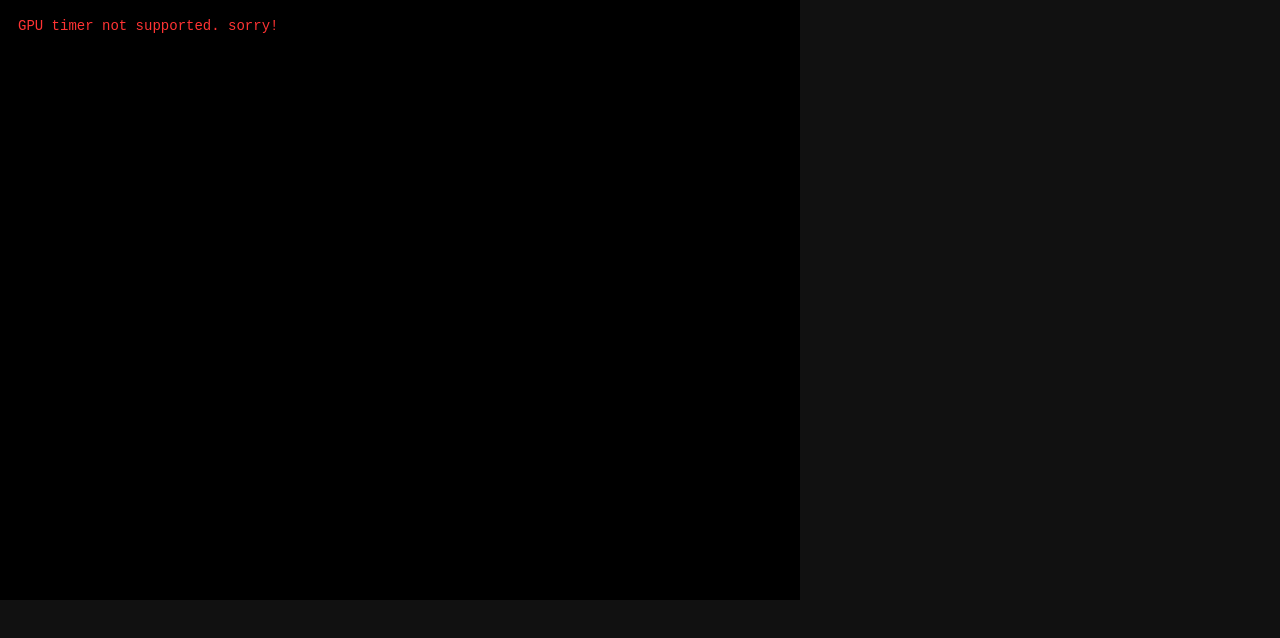
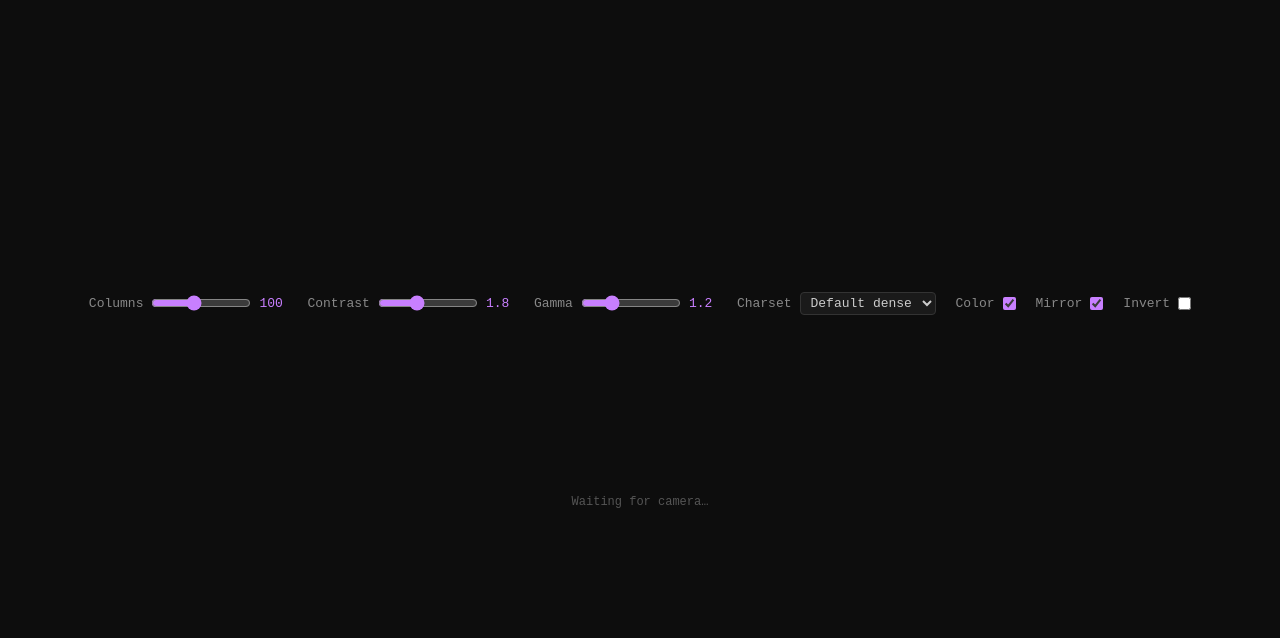
Before and after one commit to wangQuinn/ASCIIWebShader, a website built with Vite: page vanilla/index.html in a window 1280 px wide. Built offline with nearby package versions, Linux system fonts and the light colour scheme; no server answers; animation ran at ten frames a second.

Commit message:
basic functionalities working

```diff
--- a/vanilla/index.html
+++ b/vanilla/index.html
@@ -1,34 +1,118 @@
-<!doctype html>
+<!DOCTYPE html>
 <html lang="en">
 <head>
-    <meta charset="UTF-8" />
+<meta charset="UTF-8">
+<title>ASCII Webcam</title>
 <style>
-      body { margin: 0; background: #111;}
-      canvas {display: block;}
+  * { margin: 0; padding: 0; box-sizing: border-box; }
+
+  body {
+    background: #0d0d0d;
+    display: flex;
+    flex-direction: column;
+    align-items: center;
+    justify-content: center;
+    min-height: 100vh;
+    font-family: monospace;
+    color: #ccc;
+  }
+
+  #controls {
+    display: flex;
+    gap: 20px;
+    flex-wrap: wrap;
+    margin-bottom: 16px;
+    align-items: center;
+    font-size: 13px;
+  }
+
+  .ctrl-group {
+    display: flex;
+    align-items: center;
+    gap: 8px;
+  }
+
+  label { color: #888; }
+
+  input[type=range] {
+    width: 100px;
+    accent-color: #c87fff;
+  }
+
+  select, input[type=checkbox] {
+    accent-color: #c87fff;
+    background: #1a1a1a;
+    color: #ccc;
+    border: 1px solid #333;
+    border-radius: 4px;
+    padding: 2px 6px;
+    font-family: monospace;
+    font-size: 13px;
+  }
+
+  #val-cols, #val-contrast, #val-gamma { color: #c87fff; min-width: 28px; }
+
+  #ascii-canvas {
+    display: block;
+    image-rendering: pixelated;
+  }
+
+  #hidden-canvas { display: none; }
+
+  #status {
+    margin-top: 14px;
+    font-size: 12px;
+    color: #555;
+  }
 </style>
+
+<script src = "src/main.js" defer> </script>
 </head>
+
 <body>
-    <div style = "position: relative; display: inline-block;">
-    <canvas id = "canvas" width = "800" height = "600"></canvas>
-    <script type = "module" src = "/src/main.js"></script>
-    <!-- GPU Performance Stats Overlay-->
-     <div id = "gpu-stats" style = "
-      position :absolute;
-      top: 10px;
-      left: 10px;
-      background: rgba(0, 0, 0, 1);
-      color: #7881e5;
-      font-family: monospace;
-      font-size: 14px;
-      padding: 8px;
-      border-radius: 2px;
-      pointer-events: none;
-      z-index: 10;">
-      Initalizing GPU Timer...
+
+<div id="controls">
+  <div class="ctrl-group">
+    <label>Columns</label>
+    <input type="range" id="cols" min="30" max="200" value="100">
+    <span id="val-cols">100</span>
+  </div>
+  <div class="ctrl-group">
+    <label>Contrast</label>
+    <input type="range" id="contrast" min="0.5" max="4" step="0.1" value="1.8">
+    <span id="val-contrast">1.8</span>
+  </div>
+  <div class="ctrl-group">
+    <label>Gamma</label>
+    <input type="range" id="gamma" min="0.5" max="3" step="0.1" value="1.2">
+    <span id="val-gamma">1.2</span>
+  </div>
+  <div class="ctrl-group">
+    <label>Charset</label>
+    <select id="charset">
+      <option value="default">Default dense</option>
+      <option value="blocks">Blocks</option>
+      <option value="minimal">Minimal</option>
+      <option value="symbols">Symbols</option>
+    </select>
+  </div>
+  <div class="ctrl-group">
+    <label>Color</label>
+    <input type="checkbox" id="color-mode" checked>
+  </div>
+  <div class="ctrl-group">
+    <label>Mirror</label>
+    <input type="checkbox" id="mirror" checked>
+  </div>
+  <div class="ctrl-group">
+    <label>Invert</label>
+    <input type="checkbox" id="invert">
   </div>
 </div>
 
-
+<canvas id="ascii-canvas"></canvas>
+<canvas id="hidden-canvas"></canvas>
+<p id="status">Waiting for camera…</p>
 
 </body>
 </html>
--- a/vanilla/src/main.js
+++ b/vanilla/src/main.js
@@ -1,205 +1,199 @@
-const vertexShaderSource = `#version 300 es
-in vec2 a_position; //input to a vertex shader. will recieve data from a bugger
-out vec2 v_texCoord; //Pass this to fragment shader
-void main(){
-  gl_Position = vec4(a_position, 0.0, 1.0);
-  //map clip space (-1 to 1) to texture space (0 to 1)
-  vec2 texCoord = a_position * 0.5 + 0.5;
-  v_texCoord = vec2(1.0 - texCoord.x, 1.0 - texCoord.y); //flipped so that its similar to what you see irl.
-}
-`;
-const fragmentShaderSource = `#version 300 es
-precision highp float; //fragement shaders don't have a default precision so we need to pick one. highp is a good default. means "high precision".
-in vec2 v_texCoord; //received from vertex shader
-out vec4 outColor;
+const CHARSETS = {
+  default: " .,:;+-?][*#&%@$",        // original dense ramp
+  blocks:  " ░▒▓█",                    // block elements
+  minimal: " .·o0@",                   // very spare
+  symbols: " .-~:;!=|+*#%@$",         // more punctuation variety
+};
 
-uniform float u_time;
-uniform sampler2D u_cameraTexture;
 
-uniform float u_pixelSize; // size of blocks
-void main(){
-  vec2 coord = floor(v_texCoord * u_pixelSize) / u_pixelSize;
-  vec4 color = texture(u_cameraTexture, coord);
-  float gray = dot(color.rgb, vec3(0.299,0.587, 0.114));
-  outColor = vec4(vec3(gray), color.a);
-}`
+// Each entry: [brightnessThreshold (0–1), cssColor]
+// Characters at or below the threshold get that colour.
+const COLOR_PALETTE = [
+  [0.15, "#2a1a4a"],   // very dark –
+  [0.30, "#6a2faf"],   // shadows
+  [0.50, "#c87fff"],   // mid-tones
+  [0.70, "#ff9fe8"],   // brighte
+  [0.85, "#ffcfa0"],   // highlights
+  [1.00, "#ffffff"],   // brightest
+];
 
-const canvas = document.getElementById('canvas');
-const gl = canvas.getContext('webgl2');
+//states
 
-if(!gl){
-  alert('Web GL is not supported in this browser, sorry!');
-  throw new Error('No WebGL2 context');
-}
-gl.clearColor(1,0,0,1) ; //red
-gl.clear(gl.COLOR_BUFFER_BIT);
+let cfg = {
+  columns:   100,
+  contrast:  1.8,
+  gamma:     1.2,
+  charset:   "default",
+  colorMode: true,
+  mirror:    true,
+  invert:    false,
+};
 
-console.log('WebGL2 context created successfully:', gl);
 
-function createShader(gl, type, source){
-  var shader = gl.createShader(type);
-  gl.shaderSource(shader, source);
-  gl.compileShader(shader);
-  var success = gl.getShaderParameter(shader, gl.COMPILE_STATUS);
-  if(success){
-    return shader;
-  }
-  console.log(gl.getShaderInfoLog(shader));
-  gl.deleteShader(shader);
+
+const asciiCanvas = document.getElementById("ascii-canvas");
+const asciiCtx    = asciiCanvas.getContext("2d");
+const status      = document.getElementById("status");
+const hiddenCanvas = document.getElementById("hidden-canvas");
+const hiddenCtx    = hiddenCanvas.getContext("2d");
+
+
+// Measure a single character so we can size the output canvas exactly.
+// Change FONT_SIZE here to scale the whole output up or down.
+const FONT_SIZE = 10; // px
+const FONT_FACE = "Courier New, Courier, monospace";
+
+asciiCtx.font = `${FONT_SIZE}px ${FONT_FACE}`;
+const CHAR_W = asciiCtx.measureText("M").width;   // monospace: all chars same width
+const CHAR_H = FONT_SIZE * 1;                   // line-height multiplier //square
+
+
+
+function bindRange(id, key, valId, parse = parseFloat) {
+  const el  = document.getElementById(id);
+  const val = document.getElementById(valId);
+  el.addEventListener("input", () => {
+    cfg[key] = parse(el.value);
+    val.textContent = el.value;
+  });
 }
 
-function createProgram(gl, vertexShader, fragementShader){
-  var program = gl.createProgram();
-  gl.attachShader(program, vertexShader);
-  gl.attachShader(program, fragementShader);
-  gl.linkProgram(program);
-  var success = gl.getProgramParameter(program, gl.LINK_STATUS);
-  if(success){
-    return program;
+bindRange("cols",     "columns",  "val-cols",     parseInt);
+bindRange("contrast", "contrast", "val-contrast");
+bindRange("gamma",    "gamma",    "val-gamma");
+
+document.getElementById("charset").addEventListener("change", e => {
+  cfg.charset = e.target.value;
+});
+document.getElementById("color-mode").addEventListener("change", e => {
+  cfg.colorMode = e.target.checked;
+});
+document.getElementById("mirror").addEventListener("change", e => {
+  cfg.mirror = e.target.checked;
+});
+document.getElementById("invert").addEventListener("change", e => {
+  cfg.invert = e.target.checked;
+});
+
+// VIDEO
+const video = document.createElement("video");
+video.autoplay = true;
+video.playsInline = true;
+video.muted = true;
+
+navigator.mediaDevices.getUserMedia({ video: true })
+  .then(stream => {
+    video.srcObject = stream;
+    video.play();
+    status.textContent = "Camera active";
+    requestAnimationFrame(render);
+  })
+  .catch(err => {
+    status.textContent = "Camera error: " + err.message;
+  });
+
+//IMAGE PROCESSING
+
+/**
+ * Apply contrast + optional invert to a raw ImageData pixel array.
+ * Returns array of normalised brightness values (0–1) in row-major order.
+ */
+function extractBrightness(imageData, width, height, contrast, gamma, invert) {
+  const data   = imageData.data;
+  const result = new Float32Array(width * height);
+
+  for (let i = 0; i < width * height; i++) {
+    const px = i * 4;
+    const r  = data[px];
+    const g  = data[px + 1];
+    const b  = data[px + 2];
+
+    // Perceptual luminance
+    let grey = (0.299 * r + 0.587 * g + 0.114 * b);
+
+    // Contrast stretch around mid-grey
+    grey = (grey - 128) * contrast + 128;
+    grey = Math.max(0, Math.min(255, grey));
+
+    // Normalise to 0-1
+    let norm = grey / 255;
+
+    // Gamma curve
+    norm = Math.pow(norm, gamma);
+
+    if (invert) norm = 1 - norm;
+
+    result[i] = norm;
   }
-  console.log(gl.getProgramInfoLog(program));
-  gl.deleteProgram(program);
+  return result;
 }
 
-var vertexShader = createShader(gl, gl.VERTEX_SHADER, vertexShaderSource);
-var fragmentShader = createShader(gl, gl.FRAGMENT_SHADER, fragmentShaderSource);
-var program = createProgram(gl, vertexShader, fragmentShader);
+/**
+ * Map a brightness value (0–1) to a CSS colour from COLOR_PALETTE.
+ */
+function brightnessToColor(b) {
+  for (const [thresh, col] of COLOR_PALETTE) {
+    if (b <= thresh) return col;
+  }
+  return COLOR_PALETTE[COLOR_PALETTE.length - 1][1];
+}
 
-console.log(vertexShader);
-console.log(fragmentShader);
-console.log(program);
+// ─── RENDER ─
 
-// end of setting up the vertex and fragment shaders
-
-const positions = new Float32Array([
-  -1,-1,
-    1,-1,
-    -1,1,
-    -1,1,
-    1,-1,
-    1,1,
-]); //two triangles that tile the entire area! clip space -1,1 on both axes
-
-var positionBuffer = gl.createBuffer();
-gl.bindBuffer(gl.ARRAY_BUFFER, positionBuffer);
-gl.bufferData(gl.ARRAY_BUFFER, positions, gl.STATIC_DRAW);
-
-var positionLocation = gl.getAttribLocation(program, 'a_position')
-const vao = gl.createVertexArray(); //vao = Vertex Array Object
-gl.bindVertexArray(vao);
-
-gl.enableVertexAttribArray(positionLocation);
-gl.bindBuffer(gl.ARRAY_BUFFER, positionBuffer);
-gl.vertexAttribPointer(
-  positionLocation,
-  2, //each vertex is 2 components (x,y)
-  gl.FLOAT, //data type
-  false, // don't normalize
-  0, //stride
-  0 // offset.
-);
-
-var timeLocation = gl.getUniformLocation(program, 'u_time');
-//GPU UI overlay, the GPU timer tells you how long it takes for you GPU to run the shaders and get an ouput.
-let currentQuery = null;
-const statsDiv = document.getElementById('gpu-stats');
-const extTimer = gl.getExtension('EXT_disjoint_timer_query_webgl2');
-if (!extTimer) {
-  console.log('GPU Timer extension not supported on this browser/hardware.');
-  statsDiv.innerHTML = "GPU timer not supported. sorry!";
-  statsDiv.style.color = '#ff3333';
-}
-let frameCount = 0;
-
-function render(time){
-
-  //convert millisecond to seconds for the uniform
-  const timeInSeconds = time * 0.001;
-
-  gl.viewport(0,0, canvas.width, canvas.height);
-  gl.clear(gl.COLOR_BUFFER_BIT);
-
-  //update webcamTexture
-  if(video.readyState >= video.HAVE_CURRENT_DATA){
-    gl.bindTexture(gl.TEXTURE_2D, texture);
-    gl.texImage2D(gl.TEXTURE_2D, 0, gl.RGBA, gl.RGBA, gl.UNSIGNED_BYTE, video);
+function render() {
+  if (video.readyState < video.HAVE_CURRENT_DATA) {
+    requestAnimationFrame(render);
+    return;
   }
 
-  //GPU STUFF
-  // Process completed GPU timing queries
-  if (extTimer && currentQuery) {
-    const available = gl.getQueryParameter(currentQuery, gl.QUERY_RESULT_AVAILABLE);
-    const disjoint = gl.getParameter(extTimer.GPU_DISJOINT_EXT);
+  const cols = cfg.columns;
+  const rows = Math.round(cols / 2);
 
-    if (available && !disjoint) {
-      const timeElapsedNanos = gl.getQueryParameter(currentQuery, gl.QUERY_RESULT);
-      const timeElapsedMillis = timeElapsedNanos / 1000000;
+  // Size the hidden sampling canvas to the grid
+  hiddenCanvas.width  = cols;
+  hiddenCanvas.height = rows;
 
-      // Update screen text every 10 frames to avoid unreadable flickering
-      frameCount++;
-      if (frameCount % 10 === 0) {
-        statsDiv.innerHTML = `GPU Time: ${timeElapsedMillis.toFixed(3)} ms`;
-      }
+  // Draw webcam frame (with optional mirror) into the tiny sampling canvas
+  if (cfg.mirror) {
+    hiddenCtx.save();
+    hiddenCtx.translate(cols, 0);
+    hiddenCtx.scale(-1, 1);
+  }
+  hiddenCtx.drawImage(video, 0, 0, cols, rows);
+  if (cfg.mirror) hiddenCtx.restore();
+
+  // Extract brightness values
+  const imageData  = hiddenCtx.getImageData(0, 0, cols, rows);
+  const brightness = extractBrightness(
+    imageData, cols, rows,
+    cfg.contrast, cfg.gamma, cfg.invert
+  );
+
+  // Size the output canvas to fit all characters exactly
+  asciiCanvas.width  = Math.ceil(cols * CHAR_W);
+  asciiCanvas.height = Math.ceil(rows * CHAR_H);
+
+  // Clear to background colour
+  asciiCtx.fillStyle = "#0d0d0d";
+  asciiCtx.fillRect(0, 0, asciiCanvas.width, asciiCanvas.height);
+
+  asciiCtx.font         = `${FONT_SIZE}px ${FONT_FACE}`;
+  asciiCtx.textBaseline = "top";
+
+  const chars      = CHARSETS[cfg.charset] || CHARSETS.default;
+  const lastI      = chars.length - 1;
+  const monoColor  = "#e0c8ff";
+
+  // Draw each character individually — no DOM, no GC, just GPU-bound fillText
+  for (let y = 0; y < rows; y++) {
+    for (let x = 0; x < cols; x++) {
+      const b  = brightness[y * cols + x];
+      const ch = chars[Math.floor(b * lastI)];
+
+      asciiCtx.fillStyle = cfg.colorMode ? brightnessToColor(b) : monoColor;
+      asciiCtx.fillText(ch, x * CHAR_W, y * CHAR_H);
     }
-
-    if (available || disjoint) {
-      gl.deleteQuery(currentQuery);
-      currentQuery = null;
-    }
-  }
-
-  // Start timing right before drawing
-  if (extTimer && !currentQuery) {
-    currentQuery = gl.createQuery();
-    gl.beginQuery(extTimer.TIME_ELAPSED_EXT, currentQuery);
-  }
-
-
-  gl.useProgram(program);
-
-  //setting pixel size- MAYBE MAKE SHADER LATER?
-  const pixelSizeLocation = gl.getUniformLocation(program, 'u_pixelSize');
-  gl.uniform1f(pixelSizeLocation, 150.0);
-
-  gl.uniform1f(timeLocation, timeInSeconds); // send time to the GPU
-  gl.bindVertexArray(vao);
-  gl.drawArrays(gl.TRIANGLES,0,6);
-
-  //GPU STUFF
-  if (extTimer && currentQuery) {
-    gl.endQuery(extTimer.TIME_ELAPSED_EXT);
   }
 
   requestAnimationFrame(render);
 }
-
-requestAnimationFrame(render);
-
-//to print out what GPU the computer is using?
-const ext = gl.getExtension('WEBGL_debug_renderer_info');
-if(ext){
-  console.log(gl.getParameter(ext.UNMASKED_VENDOR_WEBGL));
-  console.log(gl.getParameter(ext.UNMASKED_RENDERER_WEBGL));
-}
-
-
-//camera
-const video = document.createElement('video');
-video.autoplay = true;
-video.playsInline = true;
-
-navigator.mediaDevices.getUserMedia({video : true}).then(stream => {
-  video.srcObject = stream;
-}).catch(err => console.error("Camera error: ", err));
-
-//web gl2 texture
-const texture = gl.createTexture();
-gl.bindTexture(gl.TEXTURE_2D, texture);
-//setting the magnification and minification filters to NEAREST
-gl.texParameteri(gl.TEXTURE_2D, gl.TEXTURE_MAG_FILTER, gl.NEAREST);
-gl.texParameteri(gl.TEXTURE_2D, gl.TEXTURE_MIN_FILTER, gl.NEAREST);
-//s and t mean x and y, clamp makes it stop at the last pixel
-//gl_repeate makes it repeat when you go past (0,0) to (1,1)
-//gl_clamp_to_edge_ h
-gl.texParameteri(gl.TEXTURE_2D, gl.TEXTURE_WRAP_S, gl.CLAMP_TO_EDGE);
-gl.texParameteri(gl.TEXTURE_2D, gl.TEXTURE_WRAP_T, gl.CLAMP_TO_EDGE);
```
Lines whose indentation alone changed are shown as unchanged.
